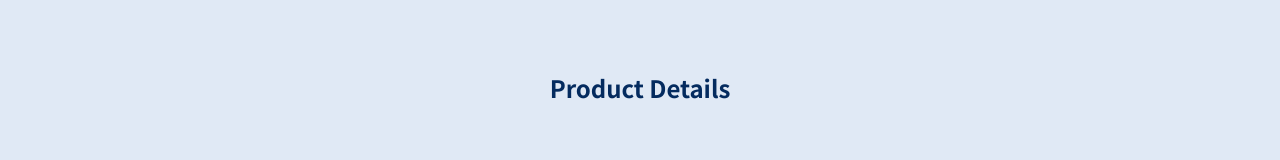
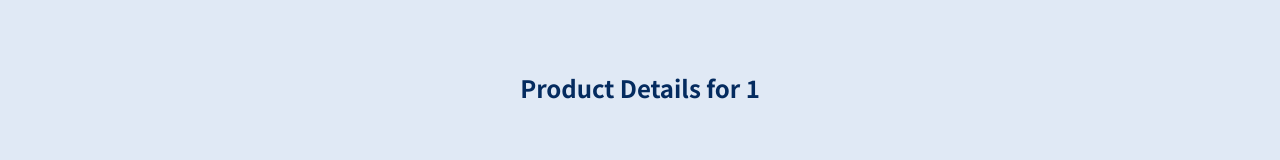
Before and after one commit to kamath7/React-Revisit, a React (Create React App) app in the folder react-router-SPA/: page /product-detail/1 in a window 1280 px wide. Shown: the part 122-282 px from the top of the page. Built offline with nearby package versions, Linux system fonts and the light colour scheme.

Commit message:
getting params

```diff
--- a/react-router-SPA/src/components/ProductDetail.js
+++ b/react-router-SPA/src/components/ProductDetail.js
@@ -1,9 +1,11 @@
 import React from 'react'
-
+import { useParams } from 'react-router-dom'
 const ProductDetail = () => {
+    const params = useParams()
+    console.log(params.productId)
     return (
         <section>
-            <h1>Product Details</h1>
+            <h1>Product Details for {params.productId}</h1>
         </section>
     )
 }
```
Also changed, not shown: 1 other file (tests, documents, lock files or other folders).
